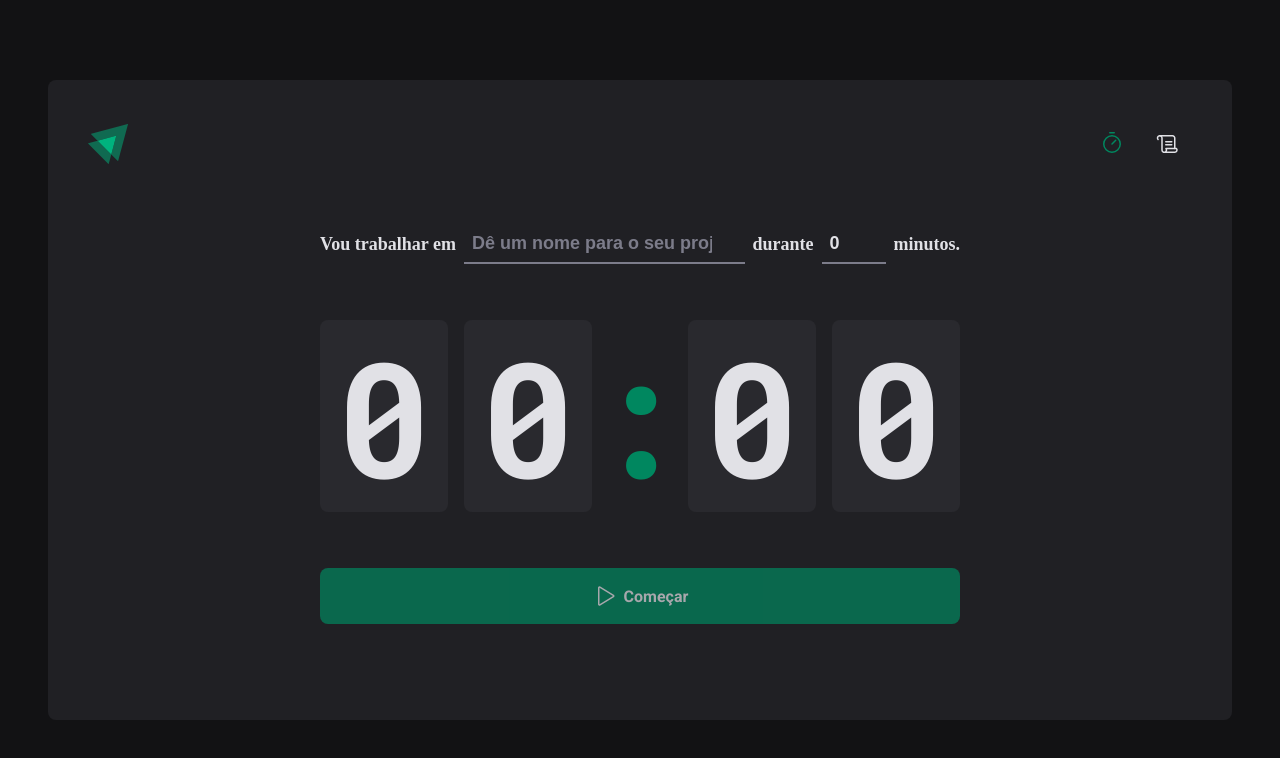
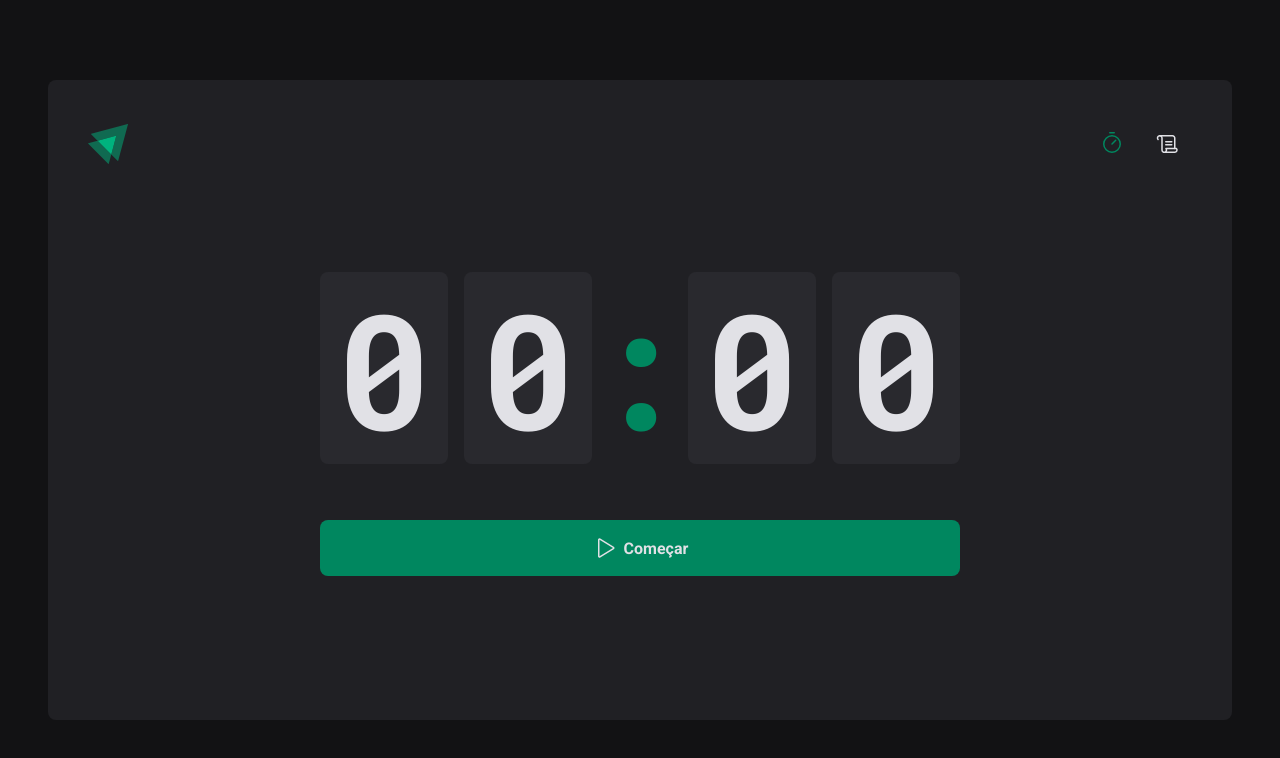
Before and after one commit to felipesiqg/ignite-timer, a React (Vite) app: page / in a window 1280 px wide. Shown: the top 758 px of the page. Built offline with nearby package versions, Linux system fonts and the light colour scheme.

Commit message:
convert to context: home and countdown component

```diff
--- /dev/null
+++ b/src/pages/Home/components/Countdown/index.tsx
@@ -0,0 +1,61 @@
+import { differenceInSeconds } from "date-fns";
+import { useContext, useEffect, useState } from "react";
+import { CyclesContext } from "../..";
+import { CountdownContainer, Separator } from "./styles";
+
+export function Countdown() {
+  const { activeCycle, activeCycleId, markCurrentCycleAsFinished } =
+    useContext(CyclesContext);
+  const [amountSecondsPassed, setAmountSecondsPassed] = useState(0);
+
+  const totalSeconds = activeCycle ? activeCycle.minutesAmount * 60 : 0;
+
+  useEffect(() => {
+    let interval: number;
+
+    if (activeCycle) {
+      interval = setInterval(() => {
+        const secondsDifference = differenceInSeconds(
+          new Date(),
+          activeCycle.startDate
+        );
+
+        if (secondsDifference >= totalSeconds) {
+          markCurrentCycleAsFinished();
+          setAmountSecondsPassed(totalSeconds);
+          clearInterval(interval);
+        } else {
+          setAmountSecondsPassed(secondsDifference);
+        }
+      }, 1000);
+    }
+
+    return () => {
+      clearInterval(interval);
+    };
+  }, [activeCycle, totalSeconds, activeCycleId, markCurrentCycleAsFinished]);
+
+  const currentSeconds = activeCycle ? totalSeconds - amountSecondsPassed : 0;
+
+  const minutesAmount = Math.floor(currentSeconds / 60);
+  const secondsAmount = currentSeconds % 60;
+
+  const minutes = String(minutesAmount).padStart(2, "0");
+  const seconds = String(secondsAmount).padStart(2, "0");
+
+  useEffect(() => {
+    if (activeCycle) {
+      document.title = `${minutes}:${seconds}`;
+    }
+  }, [minutes, seconds, activeCycle]);
+
+  return (
+    <CountdownContainer>
+      <span>{minutes[0]}</span>
+      <span>{minutes[1]}</span>
+      <Separator>:</Separator>
+      <span>{seconds[0]}</span>
+      <span>{seconds[1]}</span>
+    </CountdownContainer>
+  );
+}
--- /dev/null
+++ b/src/pages/Home/components/Countdown/styles.ts
@@ -0,0 +1,27 @@
+import styled from "styled-components";
+
+export const CountdownContainer = styled.div`
+  font-family: "Roboto Mono", monospace;
+  font-size: 10rem;
+  line-height: 8rem;
+  color: ${(props) => props.theme["gray-100"]};
+
+  display: flex;
+  gap: 1rem;
+
+  span {
+    background: ${(props) => props.theme["gray-700"]};
+    padding: 2rem 1rem;
+    border-radius: 8px;
+  }
+`;
+
+export const Separator = styled.div`
+  padding: 2rem 0;
+  color: ${(props) => props.theme["green-500"]};
+
+  width: 4rem;
+  overflow: hidden;
+  display: flex;
+  justify-content: center;
+`;
--- /dev/null
+++ b/src/pages/Home/components/NewCycleForm/index.tsx
@@ -0,0 +1,58 @@
+import { FormContainer, MinutesAmountInput, TaskInput } from "./styles";
+import * as zod from "zod";
+import { useForm } from "react-hook-form";
+import { zodResolver } from "@hookform/resolvers/zod";
+
+const newCycleFormValidationSchema = zod.object({
+  task: zod.string().min(1, "Informe a tarefa"),
+  minutesAmount: zod
+    .number()
+    .min(5, "O cliclo precisa ser de no mínimo 5 minutos")
+    .max(60, "O cliclo precisa ser de no máximo 60 minutos"),
+});
+
+type NewCycleFormData = zod.infer<typeof newCycleFormValidationSchema>;
+
+export function NewCycleForm() {
+  const { register, handleSubmit, watch, reset } = useForm<NewCycleFormData>({
+    resolver: zodResolver(newCycleFormValidationSchema),
+    defaultValues: {
+      task: "",
+      minutesAmount: 0,
+    },
+  });
+
+  return (
+    <FormContainer>
+      <label htmlFor="task">Vou trabalhar em</label>
+      <TaskInput
+        id="task"
+        list="task-suggestions"
+        placeholder="Dê um nome para o seu projeto"
+        disabled={!!activeCycle}
+        {...register("task")}
+      />
+
+      <datalist id="task-suggestions">
+        <option value="Projeto 1" />
+        <option value="Projeto 2" />
+        <option value="Projeto 3" />
+        <option value="Banana" />
+      </datalist>
+
+      <label htmlFor="minutesAmount">durante</label>
+      <MinutesAmountInput
+        type="number"
+        id="minutesAmount"
+        placeholder="00"
+        step={5}
+        min={5}
+        max={60}
+        disabled={!!activeCycle}
+        {...register("minutesAmount", { valueAsNumber: true })}
+      />
+
+      <span>minutos.</span>
+    </FormContainer>
+  );
+}
--- /dev/null
+++ b/src/pages/Home/components/NewCycleForm/styles.ts
@@ -0,0 +1,45 @@
+import styled from "styled-components";
+
+export const FormContainer = styled.div`
+  width: 100%;
+  display: flex;
+  align-items: center;
+  justify-content: center;
+  gap: 0.5rem;
+  color: ${(props) => props.theme["gray-100"]};
+  font-size: 1.125rem;
+  font-weight: bold;
+  flex-wrap: wrap;
+`;
+
+const BaseInput = styled.input`
+  background: transparent;
+  height: 2.5rem;
+  border: 0;
+  border-bottom: 2px solid ${(props) => props.theme["gray-500"]};
+  font-weight: bold;
+  font-size: 1.125rem;
+  padding: 0 0.5rem;
+  color: ${(props) => props.theme["gray-100"]};
+
+  &:focus {
+    box-shadow: none;
+    border-color: ${(props) => props.theme["green-500"]};
+  }
+
+  &::placeholder {
+    color: ${(props) => props.theme["gray-500"]};
+  }
+`;
+
+export const TaskInput = styled(BaseInput)`
+  flex: 1;
+
+  &::webkit-calendar-picker-indicator {
+    display: none !important;
+  }
+`;
+
+export const MinutesAmountInput = styled(BaseInput)`
+  width: 4rem;
+`;
--- a/src/pages/Home/index.tsx
+++ b/src/pages/Home/index.tsx
@@ -2,29 +2,16 @@
 import { useForm } from "react-hook-form";
 import { zodResolver } from "@hookform/resolvers/zod";
 import * as zod from "zod";
-import { useEffect, useState } from "react";
+import { createContext, useEffect, useState } from "react";
 import { differenceInSeconds } from "date-fns";
 
 import {
-  CountdownContainer,
-  FormContainer,
   HomeContainer,
-  MinutesAmountInput,
-  Separator,
   StartCountdownButton,
   StopCountdownButton,
-  TaskInput,
 } from "./styles";
-
-const newCycleFormValidationSchema = zod.object({
-  task: zod.string().min(1, "Informe a tarefa"),
-  minutesAmount: zod
-    .number()
-    .min(5, "O cliclo precisa ser de no mínimo 5 minutos")
-    .max(60, "O cliclo precisa ser de no máximo 60 minutos"),
-});
-
-type NewCycleFormData = zod.infer<typeof newCycleFormValidationSchema>;
+import { NewCycleForm } from "./components/NewCycleForm";
+import { Countdown } from "./components/Countdown";
 
 interface Cycle {
   id: string;
@@ -35,34 +22,21 @@
   finishedDate?: Date;
 }
 
+interface CyclesContextType {
+  activeCycle: Cycle | undefined;
+  activeCycleId: string | null;
+  markCurrentCycleAsFinished: () => void;
+}
+
+export const CyclesContext = createContext({} as CyclesContextType);
+
 export function Home() {
   const [cycles, setCycles] = useState<Cycle[]>([]);
   const [activeCycleId, setActiveCycleId] = useState<string | null>(null);
-  const [amountSecondsPassed, setAmountSecondsPassed] = useState(0);
-
-  const { register, handleSubmit, watch, reset } = useForm<NewCycleFormData>({
-    resolver: zodResolver(newCycleFormValidationSchema),
-    defaultValues: {
-      task: "",
-      minutesAmount: 0,
-    },
-  });
 
   const activeCycle = cycles.find((cycle) => cycle.id === activeCycleId);
 
-  const totalSeconds = activeCycle ? activeCycle.minutesAmount * 60 : 0;
-
-  useEffect(() => {
-    let interval: number;
-
-    if (activeCycle) {
-      interval = setInterval(() => {
-        const secondsDifference = differenceInSeconds(
-          new Date(),
-          activeCycle.startDate
-        );
-
-        if (secondsDifference >= totalSeconds) {
+  function markCurrentCycleAsFinished() {
     setCycles((state) =>
       state.map((cycle) => {
         if (cycle.id === activeCycleId) {
@@ -72,36 +46,24 @@
         }
       })
     );
-
-          setAmountSecondsPassed(totalSeconds);
-          clearInterval(interval);
-        } else {
-          setAmountSecondsPassed(secondsDifference);
-        }
-      }, 1000);
   }
 
-    return () => {
-      clearInterval(interval);
-    };
-  }, [activeCycle, totalSeconds, activeCycleId]);
+  // function handleCreateNewCycle(data: NewCycleFormData) {
+  //   const id = String(new Date().getTime());
 
-  function handleCreateNewCycle(data: NewCycleFormData) {
-    const id = String(new Date().getTime());
+  //   const newCycle: Cycle = {
+  //     id,
+  //     task: data.task,
+  //     minutesAmount: data.minutesAmount,
+  //     startDate: new Date(),
+  //   };
 
-    const newCycle: Cycle = {
-      id,
-      task: data.task,
-      minutesAmount: data.minutesAmount,
-      startDate: new Date(),
-    };
+  //   setCycles((state) => [...state, newCycle]);
+  //   setActiveCycleId(id);
+  //   setAmountSecondsPassed(0);
 
-    setCycles((state) => [...state, newCycle]);
-    setActiveCycleId(id);
-    setAmountSecondsPassed(0);
-
-    reset();
-  }
+  //   reset();
+  // }
 
   function handleInterruptCycle() {
     setCycles((state) =>
@@ -116,65 +78,18 @@
     setActiveCycleId(null);
   }
 
-  const currentSeconds = activeCycle ? totalSeconds - amountSecondsPassed : 0;
-
-  const minutesAmount = Math.floor(currentSeconds / 60);
-  const secondsAmount = currentSeconds % 60;
-
-  const minutes = String(minutesAmount).padStart(2, "0");
-  const seconds = String(secondsAmount).padStart(2, "0");
-
-  useEffect(() => {
-    if (activeCycle) {
-      document.title = `${minutes}:${seconds}`;
-    }
-  }, [minutes, seconds, activeCycle]);
-
-  const task = watch("task");
-  const isSubmitDisabled = !task;
+  // const task = watch("task");
+  // const isSubmitDisabled = !task;
 
   return (
     <HomeContainer>
-      <form onSubmit={handleSubmit(handleCreateNewCycle)} action="">
-        <FormContainer>
-          <label htmlFor="task">Vou trabalhar em</label>
-          <TaskInput
-            id="task"
-            list="task-suggestions"
-            placeholder="Dê um nome para o seu projeto"
-            disabled={!!activeCycle}
-            {...register("task")}
-          />
-
-          <datalist id="task-suggestions">
-            <option value="Projeto 1" />
-            <option value="Projeto 2" />
-            <option value="Projeto 3" />
-            <option value="Banana" />
-          </datalist>
-
-          <label htmlFor="minutesAmount">durante</label>
-          <MinutesAmountInput
-            type="number"
-            id="minutesAmount"
-            placeholder="00"
-            step={5}
-            min={5}
-            max={60}
-            disabled={!!activeCycle}
-            {...register("minutesAmount", { valueAsNumber: true })}
-          />
-
-          <span>minutos.</span>
-        </FormContainer>
-
-        <CountdownContainer>
-          <span>{minutes[0]}</span>
-          <span>{minutes[1]}</span>
-          <Separator>:</Separator>
-          <span>{seconds[0]}</span>
-          <span>{seconds[1]}</span>
-        </CountdownContainer>
+      <form /* onSubmit={handleSubmit(handleCreateNewCycle)} */ action="">
+        <CyclesContext.Provider
+          value={{ activeCycle, activeCycleId, markCurrentCycleAsFinished }}
+        >
+          {/* <NewCycleForm /> */}
+          <Countdown />
+        </CyclesContext.Provider>
 
         {activeCycle ? (
           <StopCountdownButton onClick={handleInterruptCycle} type="button">
@@ -182,7 +97,7 @@
             Interromper
           </StopCountdownButton>
         ) : (
-          <StartCountdownButton disabled={isSubmitDisabled} type="submit">
+          <StartCountdownButton /* disabled={isSubmitDisabled} */ type="submit">
             <Play size={24} />
             Começar
           </StartCountdownButton>
--- a/src/pages/Home/styles.ts
+++ b/src/pages/Home/styles.ts
@@ -14,76 +14,6 @@
     align-items: center;
     gap: 3.5rem;
   }
-`;
-
-export const FormContainer = styled.div`
-  width: 100%;
-  display: flex;
-  align-items: center;
-  justify-content: center;
-  gap: 0.5rem;
-  color: ${(props) => props.theme["gray-100"]};
-  font-size: 1.125rem;
-  font-weight: bold;
-  flex-wrap: wrap;
-`;
-
-const BaseInput = styled.input`
-  background: transparent;
-  height: 2.5rem;
-  border: 0;
-  border-bottom: 2px solid ${(props) => props.theme["gray-500"]};
-  font-weight: bold;
-  font-size: 1.125rem;
-  padding: 0 0.5rem;
-  color: ${(props) => props.theme["gray-100"]};
-
-  &:focus {
-    box-shadow: none;
-    border-color: ${(props) => props.theme["green-500"]};
-  }
-
-  &::placeholder {
-    color: ${(props) => props.theme["gray-500"]};
-  }
-`;
-
-export const TaskInput = styled(BaseInput)`
-  flex: 1;
-
-  &::webkit-calendar-picker-indicator {
-    display: none !important;
-  }
-`;
-
-export const MinutesAmountInput = styled(BaseInput)`
-  width: 4rem;
-`;
-
-export const CountdownContainer = styled.div`
-  font-family: "Roboto Mono", monospace;
-  font-size: 10rem;
-  line-height: 8rem;
-  color: ${(props) => props.theme["gray-100"]};
-
-  display: flex;
-  gap: 1rem;
-
-  span {
-    background: ${(props) => props.theme["gray-700"]};
-    padding: 2rem 1rem;
-    border-radius: 8px;
-  }
-`;
-
-export const Separator = styled.div`
-  padding: 2rem 0;
-  color: ${(props) => props.theme["green-500"]};
-
-  width: 4rem;
-  overflow: hidden;
-  display: flex;
-  justify-content: center;
 `;
 
 export const BaseCountdownButton = styled.button`
```
Lines whose indentation alone changed are shown as unchanged.
